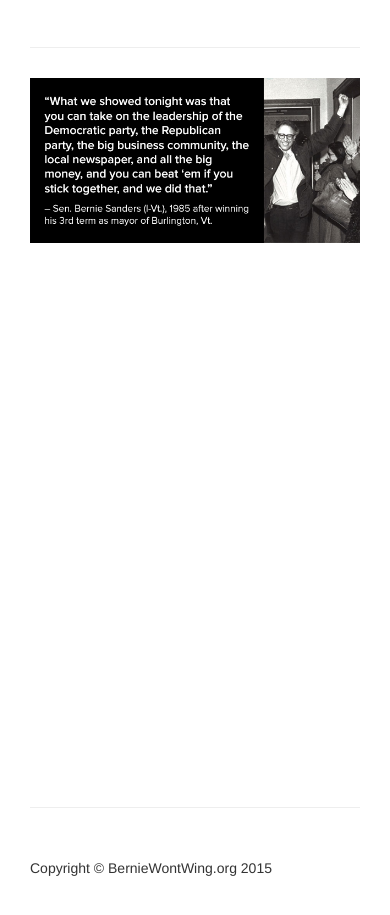
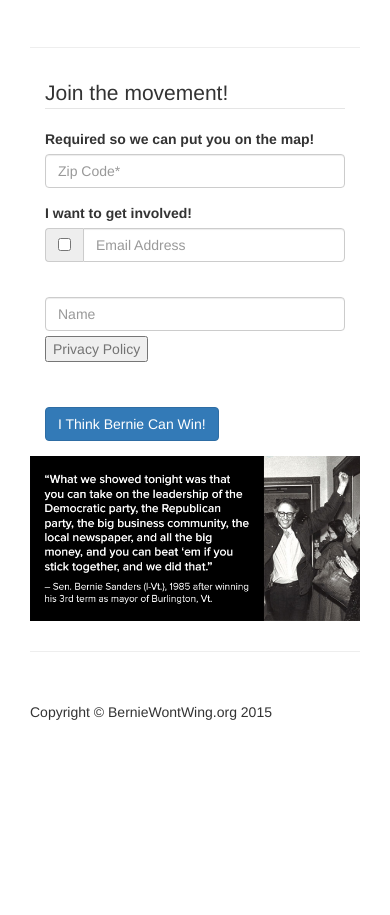
Before and after one commit to andybp85/berniewontwin, a website: page app/index.html in a window 390 px wide. Shown: the part 4219-5134 px from the top of the page. After the commit the page ends 5001 px from the top, so only its background shows below. Drawn offline with nearby package versions, Linux system fonts and the light colour scheme.

Commit message:
updated index/form
switch form around so that it would appear on the mobile version

```diff
--- a/app/index.html
+++ b/app/index.html
@@ -133,11 +133,7 @@
         </div>
 
         <hr class="featurette-divider" id="joinus">
-        <div class="row">
-            <div class="col-lg-6">
-                <img src="images/Bernie_wins_burlington_mayor86.png" class="img-responsive pull-left"/>
-            </div>
-        <div class="col-lg-6">
+        <div class="col-md-6">
         <form class="form-horizontal">
         <fieldset>
 
@@ -187,6 +183,10 @@
         </fieldset>
         </form>
         </div>
+        <div class="row">
+            <div class="col-md-6">
+                <img src="images/Bernie_wins_burlington_mayor86.png" class="img-responsive pull-left"/>
+            </div>
     </div>
 
 
```
